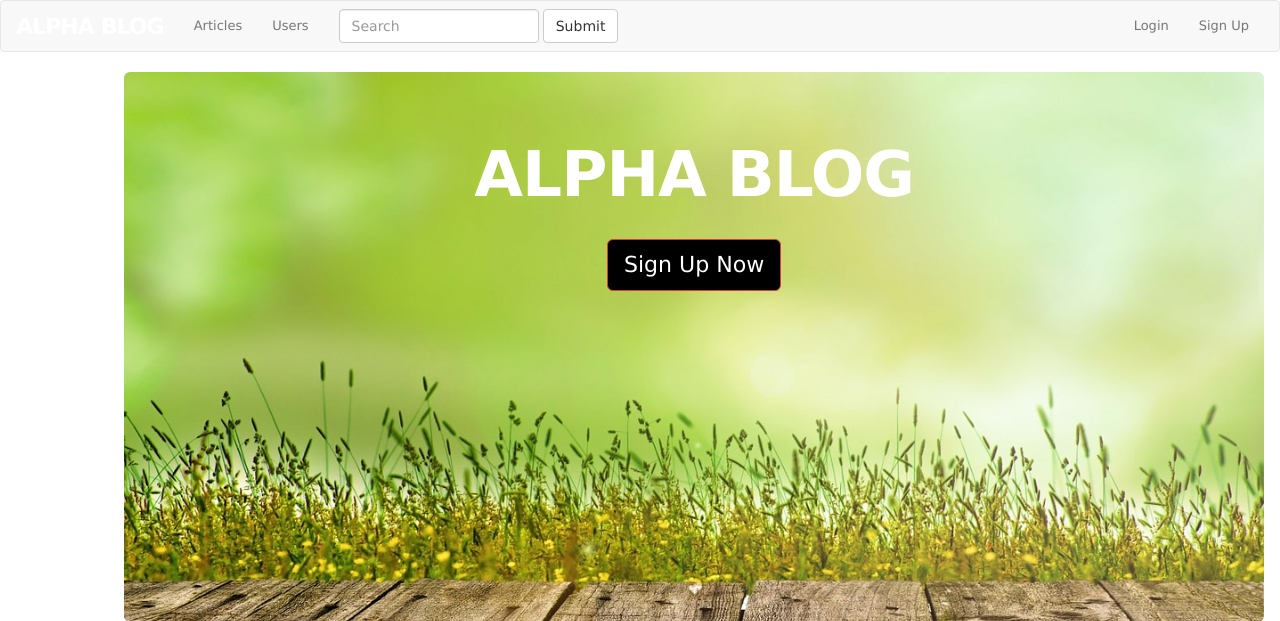
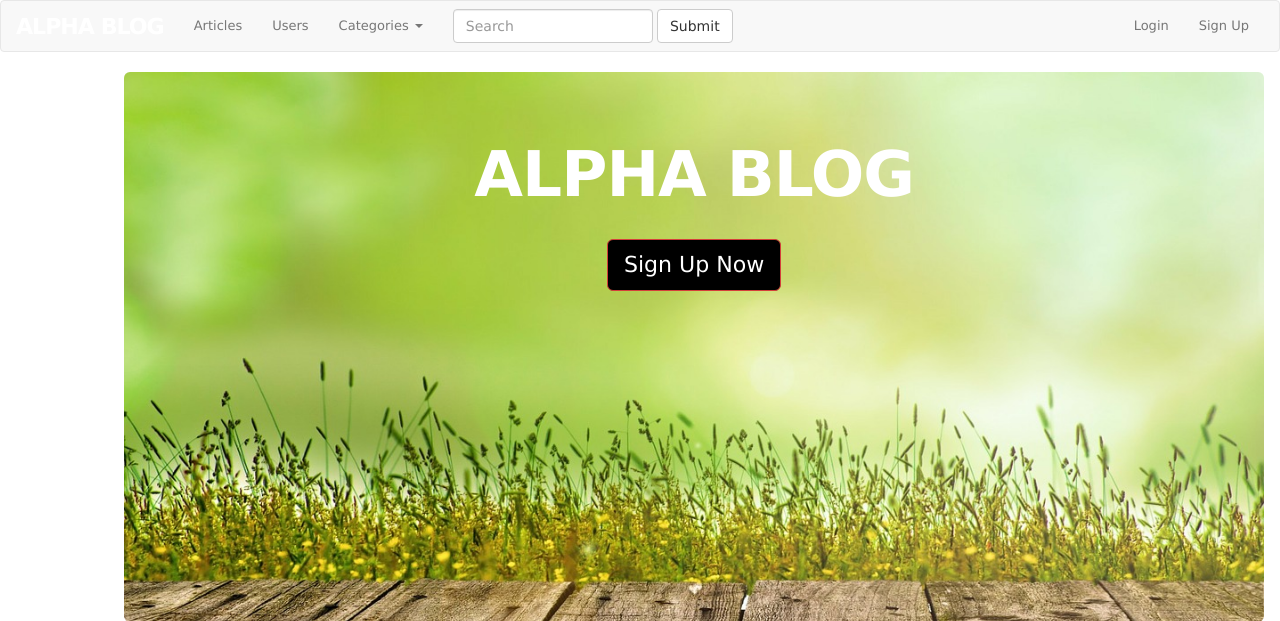
Before and after one commit to angelslanding/Koding-RoR-Tut, a Rails app: page / in a window 1280 px wide. Shown: the top 621 px of the page. Run offline with Rails 7, Linux system fonts and the light colour scheme; data comes from the database, SQL or seed files in the repository; both versions use the stored data as it was after the commit; style sheets or scripts are compiled from the project's sources; some libraries are stand-ins or nearby versions.

Commit message:
fix tests and update navbar with categories

```diff
--- a/app/views/layouts/_navigation.html.erb
+++ b/app/views/layouts/_navigation.html.erb
@@ -20,7 +20,7 @@
         <li class="dropdown">
           <a href="#" class="dropdown-toggle" data-toggle="dropdown" role="button" aria-haspopup="true" aria-expanded="false">Actions <span class="caret"></span></a>
           <ul class="dropdown-menu">
-            <li=><% link_to "New Article", new_article_path %></li>
+            <li><%= link_to "New Article", new_article_path %></li>
             <li><a href="#">Action</a></li>
             <li><a href="#">Another action</a></li>
             <li><a href="#">Something else here</a></li>
@@ -31,6 +31,20 @@
           </ul>
         </li>
         <% end %>
+        <li class="dropdown">
+          <a href="#" class="dropdown-toggle" data-toggle="dropdown" role="button" aria-haspopup="true" aria-expanded="false">Categories <span class="caret"></span></a>
+          <ul class="dropdown-menu">
+            <li><%= link_to "All Categories", categories_path %></li>
+            <% Category.all.each do |category| %>
+            <li><%= link_to "#{category.name}", category_path(category) %></li>
+            <% end %>
+           <% if logged_in? and current_user.admin? %>
+            <li role="separator" class="divider"></li>
+            <li><%= link_to "Create New Category", new_category_path %></li>
+            <% end %>
+
+          </ul>
+        </li>
       </ul>
       <form class="navbar-form navbar-left" role="search">
         <div class="form-group">
```
Also changed, not shown: test/integration/create_categories_test.rb (+6 -0 lines), test/test_helper.rb (+3 -0 lines), db/test.sqlite3.
